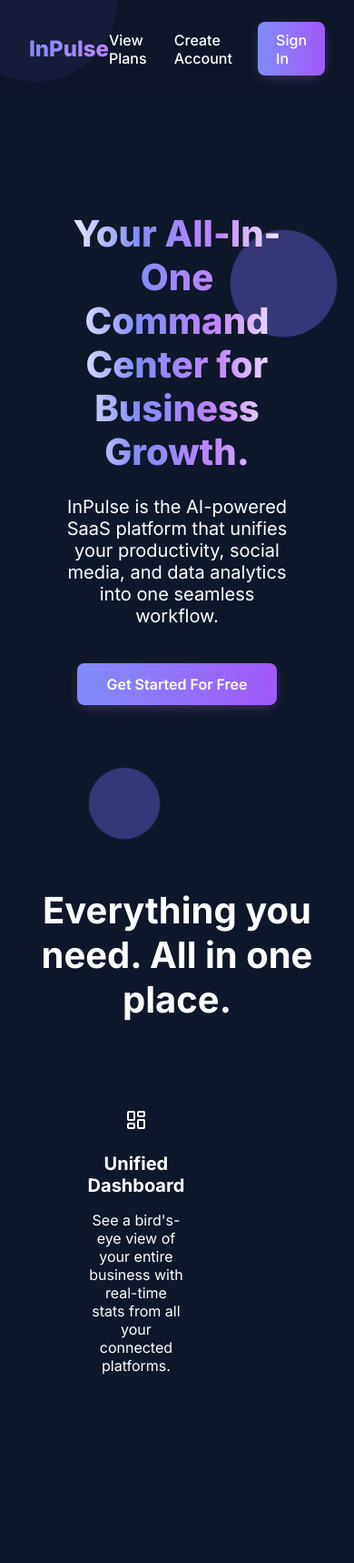
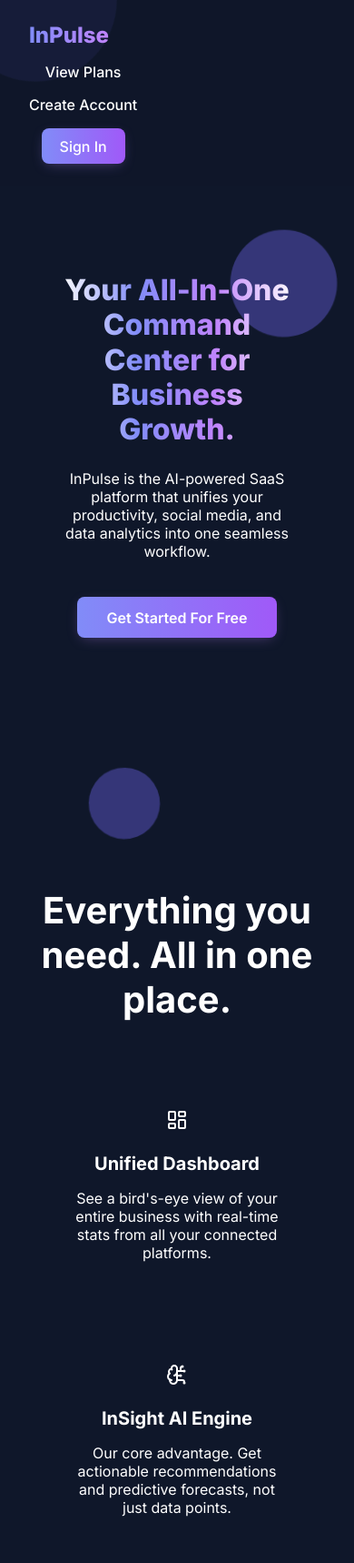
Before and after one commit to RedClaros/Inpulse, a plain HTML site: page frontend/landing.html in a window 390 px wide. Shown: the top 1718 px of the page at 91% size. Drawn offline with nearby package versions, Linux system fonts and the light colour scheme.

Commit message:
Fix devices responsiveness

```diff
--- a/frontend/landing.css
+++ b/frontend/landing.css
@@ -4,6 +4,7 @@
     font-family: 'Inter', sans-serif;
     margin: 0;
     color: #000000;
+    overflow: hidden;
 }
 
 .page-wrapper {
@@ -43,7 +44,8 @@
     background-color: rgb(15 23 42 / 0.8);
 }
 .header-content {
-    max-width: 1200px;
+    max-width: 100%;
+    width: 100%;
     margin: 0 auto;
     padding: 0 2rem;
     display: flex;
@@ -123,7 +125,8 @@
     padding: 8rem 2rem 4rem;
 }
 .hero-content {
-    max-width: 800px;
+    max-width: 100%;
+    width: 100%;
     margin: 0 auto;
 }
 .hero-title {
@@ -183,7 +186,8 @@
     padding: 6rem 2rem;
 }
 .feature-content {
-    max-width: 1200px;
+    max-width: 100%;
+    width: 100%;
     margin: 0 auto;
     display: grid;
     grid-template-columns: 1fr 1fr;
@@ -210,6 +214,7 @@
 }
 .feature-image img {
     width: 100%;
+    height: auto;
     border-radius: 0.75rem;
     box-shadow: 0 20px 30px rgba(0, 0, 0, 0.2);
 }
@@ -224,7 +229,8 @@
     opacity: 0.8;
 }
 .footer-content {
-    max-width: 1200px;
+    max-width: 100%;
+    width: 100%;
     margin: 0 auto 2rem auto;
     display: grid;
     grid-template-columns: repeat(auto-fit, minmax(150px, 1fr));
@@ -290,3 +296,55 @@
     .feature-content, .feature-section.reversed .feature-content { grid-template-columns: 1fr; }
     .feature-section.reversed .feature-text { order: 0; }
 }
+
+@media (max-width: 1024px) { /* Tablets */
+  .features-grid {
+    grid-template-columns: repeat(2, 1fr);
+    gap: 4rem;
+  }
+}
+
+@media (max-width: 768px) { /* Phones */
+  .header-content {
+    flex-direction: column;
+    align-items: flex-start;
+    gap: 1rem;
+  }
+
+  .main-nav {
+    flex-direction: column;
+    gap: 1rem;
+  }
+
+  .features-grid {
+    grid-template-columns: 1fr;
+    gap: 2rem;
+    padding-left: 5%;
+    padding-right: 5%;
+  }
+
+  .hero-title {
+    font-size: 2rem;
+  }
+
+  .hero-subtitle {
+    font-size: 1rem;
+  }
+
+  .feature-text h2 {
+    font-size: 1.75rem;
+  }
+
+  .feature-text p {
+    font-size: 1rem;
+  }
+
+  .footer-content {
+    grid-template-columns: 1fr;
+    text-align: center;
+  }
+
+  .social-icons {
+    justify-content: center;
+  }
+}
```
